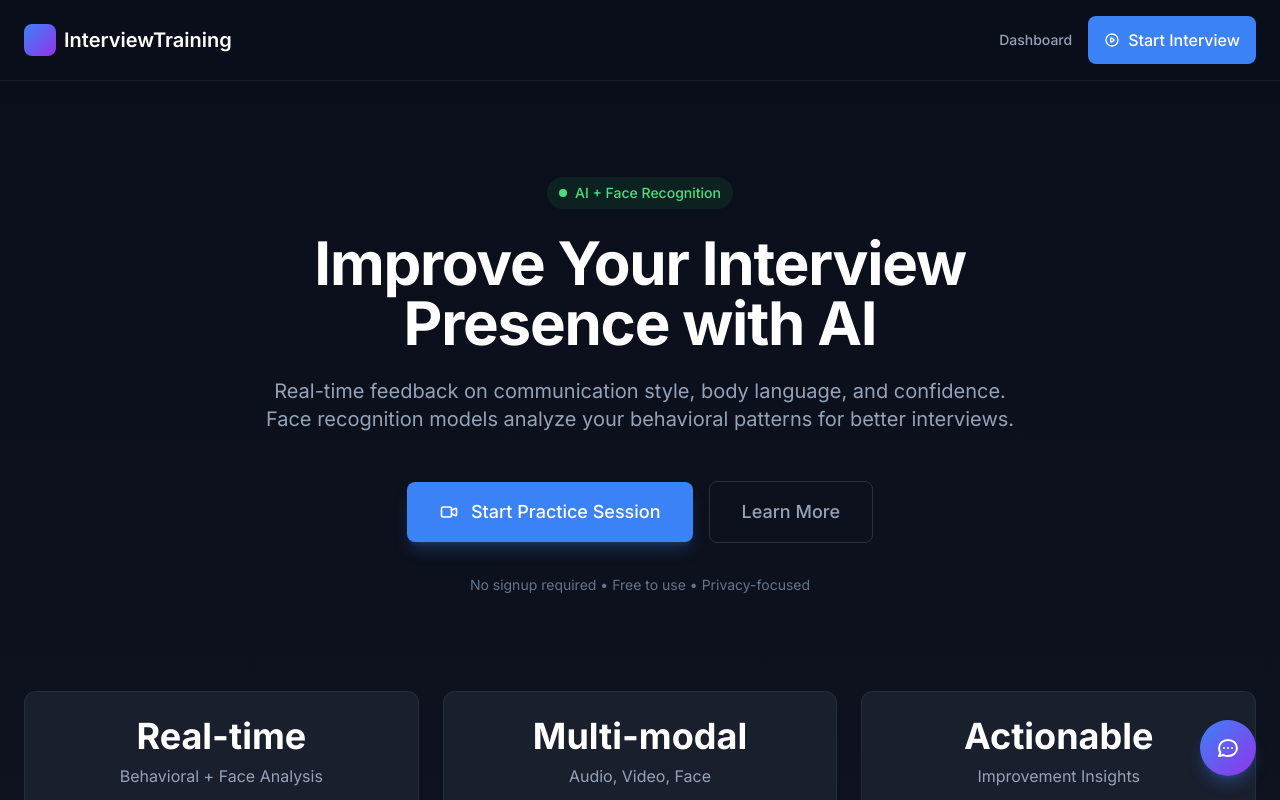
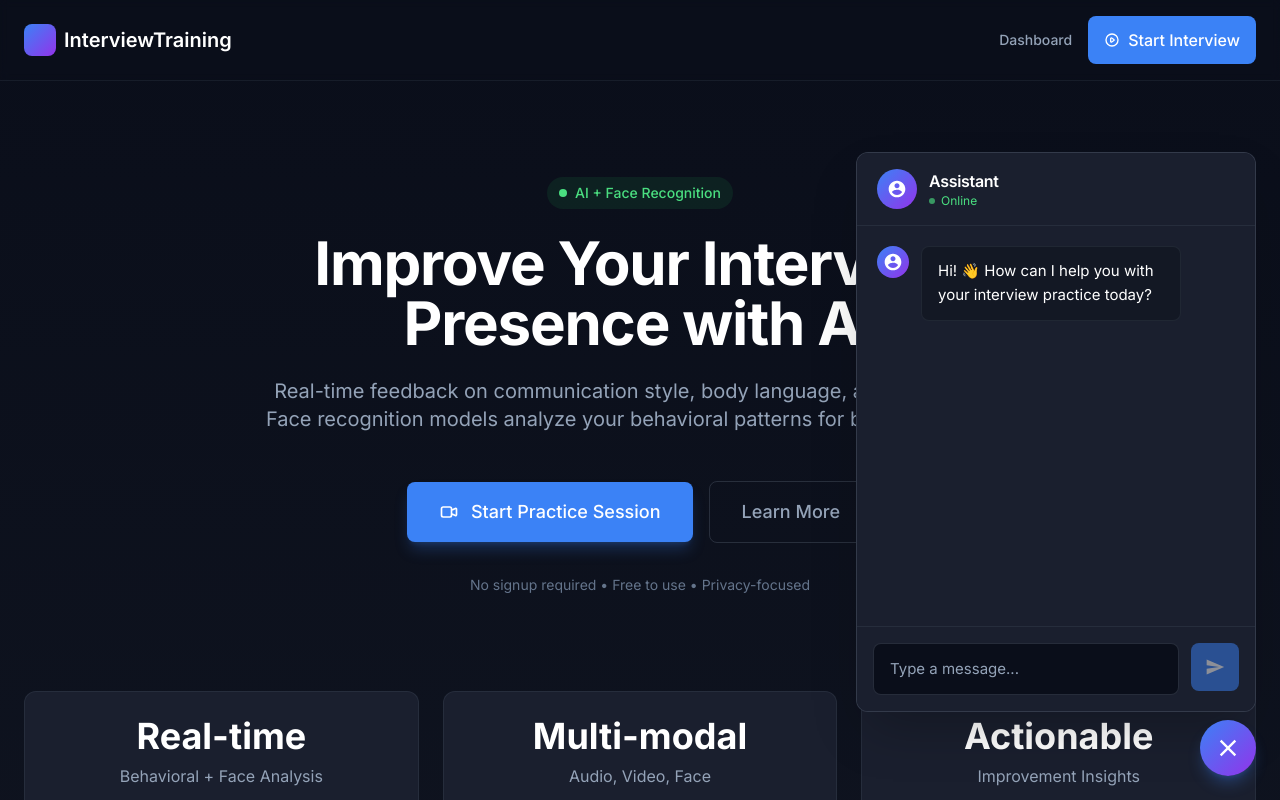
Before and after one commit to Vedant9892/InterviewTraining, a Next.js app in the folder frontend/: page / in a window 1280 px wide. Both pictures are taken after a click on the button "Open chat". Shown: the top 800 px of the page. Built offline with nearby package versions, Linux system fonts and the light colour scheme.

Commit message:
updates chatbot

```diff
--- a/frontend/app/layout.tsx
+++ b/frontend/app/layout.tsx
@@ -1,7 +1,7 @@
 import type { Metadata, Viewport } from "next";
 import { Inter } from "next/font/google";
 import "./globals.css";
-import { ChatbotIcon } from "@/components/ChatbotIcon";
+import { ChatbotWidget } from "@/components/chatbot/ChatbotWidget";
 
 const inter = Inter({ subsets: ["latin"] });
 
@@ -27,7 +27,7 @@ export default function RootLayout({
     <html lang="en">
       <body className={inter.className}>
         {children}
-        <ChatbotIcon />
+        <ChatbotWidget />
       </body>
     </html>
   );
--- /dev/null
+++ b/frontend/components/chatbot/ChatbotWidget.tsx
@@ -0,0 +1,239 @@
+"use client";
+
+import { useState, useRef, useEffect } from "react";
+
+interface Message {
+  id: string;
+  content: string;
+  isUser: boolean;
+}
+
+function getBotResponse(userMessage: string): string {
+  const lower = userMessage.toLowerCase();
+  if (lower.includes("hello") || lower.includes("hi") || lower.includes("hey")) {
+    return "Hello! Great to meet you. How can I help with your interview practice today?";
+  }
+  if (lower.includes("help")) {
+    return "I'm here to help! Ask me about interview tips, practice questions, or how to improve your presence. Try: 'How do I improve eye contact?' or 'Give me a sample question'.";
+  }
+  if (lower.includes("thank")) {
+    return "You're welcome! Is there anything else I can help with?";
+  }
+  if (lower.includes("bye") || lower.includes("goodbye")) {
+    return "Goodbye! Good luck with your interview practice. Come back anytime!";
+  }
+  if (lower.includes("interview") || lower.includes("practice")) {
+    return "Great question! Use the Setup page to choose an interview type, grant camera access, then start your session. The live interview will analyze your eye contact, confidence, and more.";
+  }
+  if (lower.includes("eye contact") || lower.includes("eyecontact")) {
+    return "Eye contact tips: Look at the camera lens, not yourself. Practice with short glances—3–5 seconds—then briefly look away. Keep your face well-lit and centered in frame.";
+  }
+  if (lower.includes("confidence")) {
+    return "To appear more confident: Sit up straight, speak clearly, and pause before answering. Practice out loud—it builds familiarity. The system tracks your confidence in real time.";
+  }
+  return `You said: "${userMessage}". I'm your interview assistant. Try asking about help, interview tips, eye contact, or confidence!`;
+}
+
+function AvatarIcon() {
+  return (
+    <svg viewBox="0 0 24 24" fill="currentColor" className="w-5 h-5">
+      <path d="M12 2C6.48 2 2 6.48 2 12s4.48 10 10 10 10-4.48 10-10S17.52 2 12 2zm0 3c1.66 0 3 1.34 3 3s-1.34 3-3 3-3-1.34-3-3 1.34-3 3-3zm0 14.2c-2.5 0-4.71-1.28-6-3.22.03-1.99 4-3.08 6-3.08 1.99 0 5.97 1.09 6 3.08-1.29 1.94-3.5 3.22-6 3.22z" />
+    </svg>
+  );
+}
+
+function SendIcon() {
+  return (
+    <svg viewBox="0 0 24 24" fill="currentColor" className="w-5 h-5">
+      <path d="M2.01 21L23 12 2.01 3 2 10l15 2-15 2z" />
+    </svg>
+  );
+}
+
+function ChatBubbleIcon() {
+  return (
+    <svg viewBox="0 0 24 24" fill="currentColor" className="w-7 h-7">
+      <path d="M20 2H4c-1.1 0-2 .9-2 2v18l4-4h14c1.1 0 2-.9 2-2V4c0-1.1-.9-2-2-2zm0 14H6l-2 2V4h16v12z" />
+    </svg>
+  );
+}
+
+function CloseIcon() {
+  return (
+    <svg viewBox="0 0 24 24" fill="currentColor" className="w-7 h-7">
+      <path d="M19 6.41L17.59 5 12 10.59 6.41 5 5 6.41 10.59 12 5 17.59 6.41 19 12 13.41 17.59 19 19 17.59 13.41 12z" />
+    </svg>
+  );
+}
+
+export function ChatbotWidget() {
+  const [isOpen, setIsOpen] = useState(false);
+  const [messages, setMessages] = useState<Message[]>([
+    {
+      id: "welcome",
+      content: "Hi! 👋 How can I help you with your interview practice today?",
+      isUser: false,
+    },
+  ]);
+  const [inputValue, setInputValue] = useState("");
+  const [isTyping, setIsTyping] = useState(false);
+  const messagesEndRef = useRef<HTMLDivElement>(null);
+  const inputRef = useRef<HTMLInputElement>(null);
+
+  useEffect(() => {
+    messagesEndRef.current?.scrollIntoView({ behavior: "smooth" });
+  }, [messages]);
+
+  useEffect(() => {
+    if (isOpen) {
+      inputRef.current?.focus();
+    }
+  }, [isOpen]);
+
+  const handleSubmit = (e: React.FormEvent) => {
+    e.preventDefault();
+    const trimmed = inputValue.trim();
+    if (!trimmed || isTyping) return;
+
+    const userMessage: Message = {
+      id: `user-${Date.now()}`,
+      content: trimmed,
+      isUser: true,
+    };
+    setMessages((prev) => [...prev, userMessage]);
+    setInputValue("");
+    setIsTyping(true);
+
+    const delay = 500 + Math.random() * 500;
+    setTimeout(() => {
+      const response = getBotResponse(trimmed);
+      const botMessage: Message = {
+        id: `bot-${Date.now()}`,
+        content: response,
+        isUser: false,
+      };
+      setMessages((prev) => [...prev, botMessage]);
+      setIsTyping(false);
+    }, delay);
+  };
+
+  return (
+    <>
+      {/* Toggle button */}
+      <button
+        type="button"
+        aria-label={isOpen ? "Close chat" : "Open chat"}
+        onClick={() => setIsOpen(!isOpen)}
+        className="fixed z-50 flex h-14 w-14 min-w-[56px] min-h-[56px] items-center justify-center rounded-full bg-gradient-to-br from-blue-500 to-purple-600 text-white shadow-lg shadow-blue-500/30 transition-all hover:scale-110 hover:shadow-xl hover:shadow-blue-500/40 active:scale-95"
+        style={{
+          bottom: "max(1.5rem, env(safe-area-inset-bottom))",
+          right: "max(1.5rem, env(safe-area-inset-right))",
+        }}
+      >
+        {isOpen ? <CloseIcon /> : <ChatBubbleIcon />}
+      </button>
+
+      {/* Chat panel */}
+      <div
+        className={`fixed z-40 w-full max-w-[400px] transition-all duration-250 ease-out ${
+          isOpen
+            ? "opacity-100 visible translate-y-0 scale-100"
+            : "opacity-0 invisible translate-y-5 scale-95 pointer-events-none"
+        }`}
+        style={{
+          bottom: "calc(max(1.5rem, env(safe-area-inset-bottom)) + 4rem)",
+          right: "max(1.5rem, env(safe-area-inset-right))",
+          height: "560px",
+          maxHeight: "calc(100dvh - 140px)",
+        }}
+      >
+        <div className="h-full flex flex-col rounded-xl border border-[var(--border-default)] bg-[var(--bg-elevated)] shadow-2xl overflow-hidden">
+          {/* Header */}
+          <header className="flex items-center gap-3 px-5 py-4 border-b border-[var(--border-subtle)] bg-[var(--bg-elevated)]">
+            <div className="flex h-10 w-10 flex-shrink-0 items-center justify-center rounded-full bg-gradient-to-br from-blue-500 to-purple-600 text-white">
+              <AvatarIcon />
+            </div>
+            <div>
+              <h2 className="text-base font-semibold text-white">Assistant</h2>
+              <span className="flex items-center gap-1.5 text-xs text-green-400">
+                <span className="h-1.5 w-1.5 rounded-full bg-green-400 animate-pulse" />
+                Online
+              </span>
+            </div>
+          </header>
+
+          {/* Messages */}
+          <div className="flex-1 overflow-y-auto p-5 flex flex-col gap-4">
+            {messages.map((msg) => (
+              <div
+                key={msg.id}
+                className={`flex gap-3 max-w-[85%] animate-fade-in ${
+                  msg.isUser ? "self-end flex-row-reverse" : "self-start"
+                }`}
+              >
+                <div
+                  className={`flex h-8 w-8 flex-shrink-0 items-center justify-center rounded-full text-white ${
+                    msg.isUser
+                      ? "bg-[var(--accent-primary)]"
+                      : "bg-gradient-to-br from-blue-500 to-purple-600"
+                  }`}
+                >
+                  <AvatarIcon />
+                </div>
+                <div
+                  className={`rounded-lg px-4 py-3 text-[0.9375rem] leading-relaxed ${
+                    msg.isUser
+                      ? "bg-[var(--accent-primary)] text-white"
+                      : "bg-[var(--bg-secondary)] border border-[var(--border-subtle)] text-[var(--text-primary)]"
+                  }`}
+                >
+                  <p>{msg.content}</p>
+                </div>
+              </div>
+            ))}
+            {isTyping && (
+              <div className="flex gap-3 max-w-[85%] self-start animate-fade-in">
+                <div className="flex h-8 w-8 flex-shrink-0 items-center justify-center rounded-full bg-gradient-to-br from-blue-500 to-purple-600 text-white">
+                  <AvatarIcon />
+                </div>
+                <div className="rounded-lg bg-[var(--bg-secondary)] border border-[var(--border-subtle)] px-4 py-3">
+                  <span className="flex gap-1">
+                    <span className="h-2 w-2 rounded-full bg-[var(--text-tertiary)] animate-bounce" style={{ animationDelay: "0ms" }} />
+                    <span className="h-2 w-2 rounded-full bg-[var(--text-tertiary)] animate-bounce" style={{ animationDelay: "150ms" }} />
+                    <span className="h-2 w-2 rounded-full bg-[var(--text-tertiary)] animate-bounce" style={{ animationDelay: "300ms" }} />
+                  </span>
+                </div>
+              </div>
+            )}
+            <div ref={messagesEndRef} />
+          </div>
+
+          {/* Input */}
+          <form
+            onSubmit={handleSubmit}
+            className="flex gap-3 p-4 border-t border-[var(--border-subtle)] bg-[var(--bg-elevated)]"
+          >
+            <input
+              ref={inputRef}
+              type="text"
+              value={inputValue}
+              onChange={(e) => setInputValue(e.target.value)}
+              placeholder="Type a message..."
+              autoComplete="off"
+              disabled={isTyping}
+              className="flex-1 rounded-lg border border-[var(--border-default)] bg-[var(--bg-primary)] px-4 py-3.5 text-[0.9375rem] text-white placeholder-[var(--text-secondary)] focus:border-[var(--accent-primary)] focus:outline-none disabled:opacity-50"
+            />
+            <button
+              type="submit"
+              disabled={!inputValue.trim() || isTyping}
+              className="flex h-12 w-12 flex-shrink-0 items-center justify-center rounded-lg bg-[var(--accent-primary)] text-white transition-colors hover:bg-blue-600 disabled:opacity-50 disabled:cursor-not-allowed"
+              aria-label="Send message"
+            >
+              <SendIcon />
+            </button>
+          </form>
+        </div>
+      </div>
+    </>
+  );
+}
```
